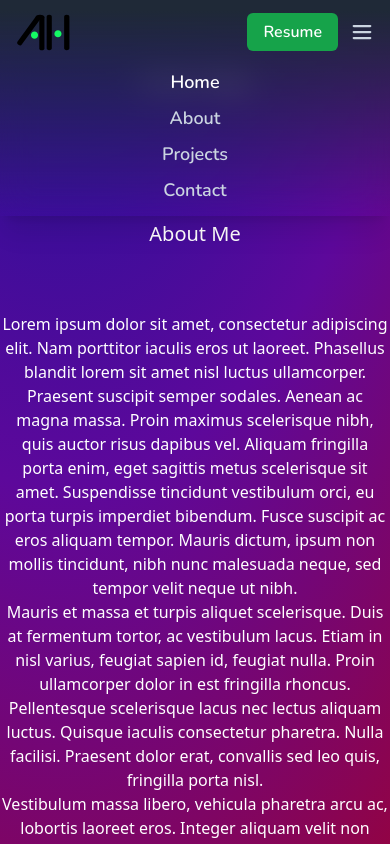
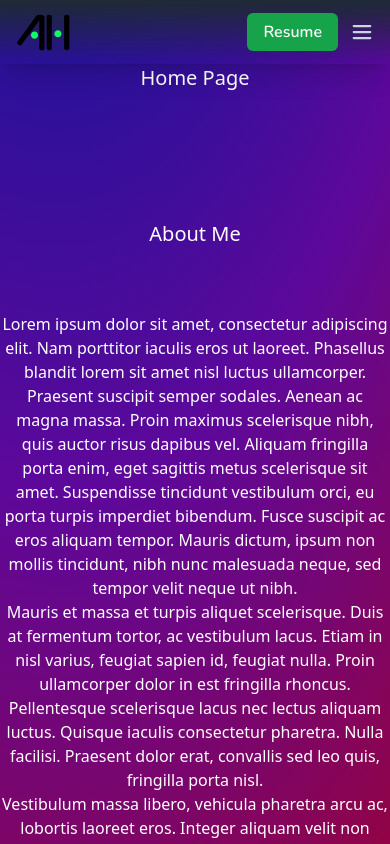
Before and after one commit to SAHerath/saherath.github.io, a React (Vite) app: page / in a window 390 px wide. Shown: the top 844 px of the page. Built offline with nearby package versions, Linux system fonts and the light colour scheme.

Commit message:
add mobile menu toggle function

```diff
--- a/src/components/Header.jsx
+++ b/src/components/Header.jsx
@@ -1,3 +1,4 @@
+import React, {useState} from "react";
 import { Link as LinkRouter } from "react-router-dom";
 import { Link as LinkScroll } from "react-scroll";
 import {PiListBold, PiXBold} from "react-icons/pi";
@@ -5,6 +6,11 @@ import Logo from "/logo/AH.svg";
 
 const Header = () => {
 
+    const [menuOpen, setMenuOpen] = useState(false);
+
+    const toggleMenu = () => {
+        setMenuOpen(!menuOpen);
+    }
     const handleResume = () => {
         console.log("hello handleResume!");
     }
@@ -37,31 +43,31 @@ const Header = () => {
                             <a onClick={handleResume} className="px-4 py-2 rounded-md cursor-pointer text-white bg-green-600 hover:text-black hover:shadow-glow-green">Resume</a>
                         </li>
                         <li className="sm:hidden">
-                            <a href="" className="cursor-pointer text-2xl group">
-                                {/* <i className="block group-[.open]:hidden">{icons.menuOpen}</i>
-                                <i className="hidden group-[.open]:block">{icons.menuClose}</i> */}
+                            <a onClick={toggleMenu} className={"cursor-pointer text-2xl group" + (menuOpen ? " open" : "")}>
                                 <i className="block group-[.open]:hidden"><PiListBold/></i>
                                 <i className="hidden group-[.open]:block"><PiXBold/></i>
                             </a>
                         </li>
                     </ul>
                 </div>
+                {menuOpen &&
                 <div className="pb-2 sm:hidden">
                     <ul className="flex flex-col items-stretch px-8 sm:px-16 text-lg">
                         <li>
-                            <LinkScroll to="home" spy={true} smooth={true} duration={500} className="block py-1 rounded-full hover:bg-gradient-to-t from-black text-white">Home</LinkScroll>
+                            <LinkScroll onClick={toggleMenu} to="home" spy={true} smooth={true} duration={500} className="block py-1 rounded-full hover:bg-gradient-to-t from-black text-white">Home</LinkScroll>
                         </li>
                         <li>
-                            <LinkScroll to="about" spy={true} smooth={true} duration={500} className="block py-1 rounded-full hover:bg-gradient-to-t from-black">About</LinkScroll>
+                            <LinkScroll onClick={toggleMenu} to="about" spy={true} smooth={true} duration={500} className="block py-1 rounded-full hover:bg-gradient-to-t from-black">About</LinkScroll>
                         </li>
                         <li>
-                            <LinkScroll to="projects" spy={true} smooth={true} duration={500} className="block py-1 rounded-full hover:bg-gradient-to-t from-black">Projects</LinkScroll>
+                            <LinkScroll onClick={toggleMenu} to="projects" spy={true} smooth={true} duration={500} className="block py-1 rounded-full hover:bg-gradient-to-t from-black">Projects</LinkScroll>
                         </li>
                         <li>
-                            <LinkScroll to="contact" spy={true} smooth={true} duration={500} className="block py-1 rounded-full hover:bg-gradient-to-t from-black">Contact</LinkScroll>
+                            <LinkScroll onClick={toggleMenu} to="contact" spy={true} smooth={true} duration={500} className="block py-1 rounded-full hover:bg-gradient-to-t from-black">Contact</LinkScroll>
                         </li>
                     </ul>
                 </div>
+                }
 
             </nav>
 
```
